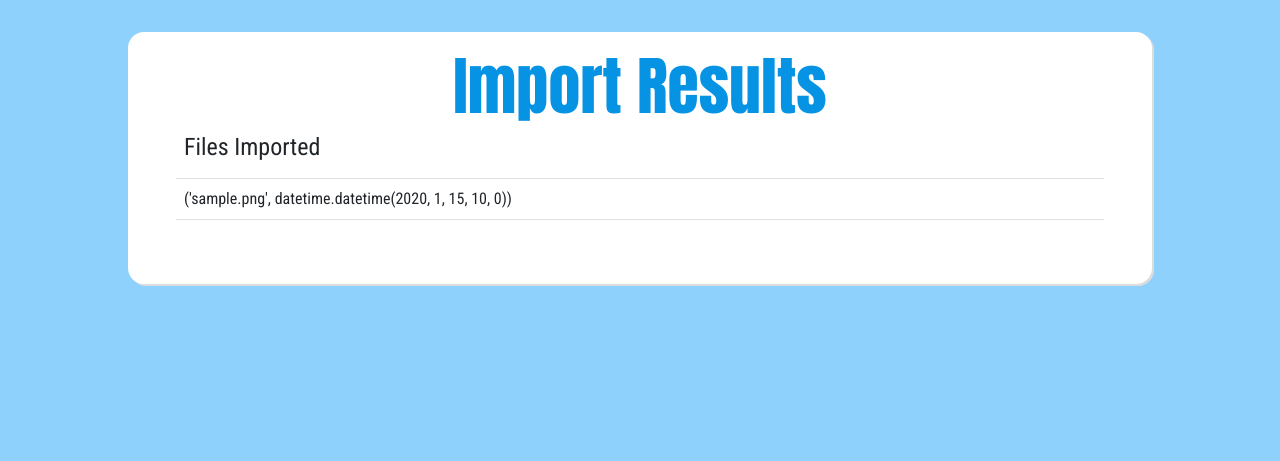
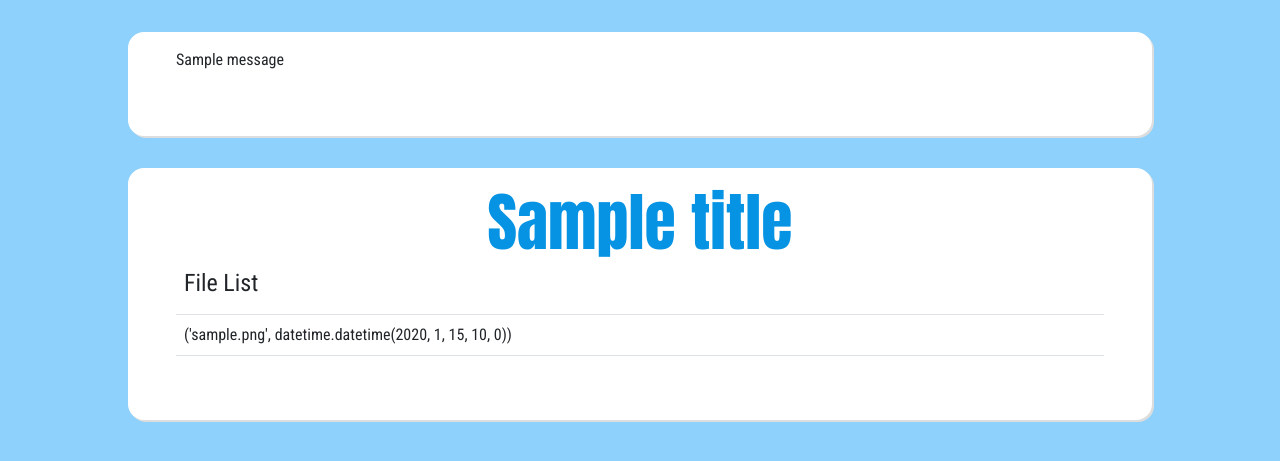
Before and after one commit to radawson/dbz, a Flask app: template addata/templates/breadcrumbs/complete.html in a window 1280 px wide. Shown: the part 72-533 px from the top of the page. Run offline with Flask 3, Linux system fonts and the light colour scheme; tables that the repository leaves empty hold one stand-in row (values such as "Sample post"); the template is opened without the code that fills it: values that come from a table or form of the project are taken from there, most other values are stand-ins (such as "Sample title", 1, 10 or a date in 2020); one stand-in notice (Sample message) is shown; some web fonts are replaced.

Commit message:
Better upload and import feedback

```diff
--- a/addata/breadcrumb.py
+++ b/addata/breadcrumb.py
@@ -1,4 +1,4 @@
-from flask import Blueprint, flash, render_template, request, redirect, send_from_directory, url_for
+from flask import Blueprint, flash, render_template, request, redirect, send_from_directory, url_for, session
 from werkzeug.utils import secure_filename
 import os
 import pandas as pd
@@ -23,14 +23,20 @@ def breadcrumbs():
 
 @bp.route('/upload', methods=['GET', 'POST'])
 def upload_file():
+    results = []
     if request.method == 'POST':
         # check if the post request has the file part
         if 'file' not in request.files:
             return redirect(request.url)
-        flash("Please wait, this can take some time")
         for f in request.files.getlist('file'):
             f.save(os.path.join(UPLOAD_PATH, secure_filename(f.filename)))
-    return render_template('breadcrumbs/upload.html')
+            results.append(f.filename)
+        operation ="File upload complete"
+        session['results'] = results
+        session['operation'] = operation
+        return redirect(url_for('breadcrumb.complete'))
+    else:
+        return render_template('breadcrumbs/upload.html')
 
 @bp.route('/download/<name>')
 def download_file(name):
@@ -43,7 +49,6 @@ bp.add_url_rule(
 @bp.route('/import')
 def process():
     results = []
-    messages = []
     for entry in os.scandir(UPLOAD_PATH):
         if '.parquet' in entry.name:
             # Check for previously processed files
@@ -51,8 +56,8 @@ def process():
             query = models.db.select()
             #TODO: disallow duplicate files imports?
             if models.File.query.filter_by(filename=entry.name).first():
-                print('File is a duplicate')
-                messages.append(f'{entry.name} is a duplicate')
+                print('File is a duplicate', Warning)
+                flash(f'{entry.name} is a duplicate')
             else:
                 df = pd.read_parquet(UPLOAD_PATH + '/'+ entry.name)
                 df.to_sql("breadcrumbs", con=models.db.engine, if_exists='append')
@@ -62,8 +67,16 @@ def process():
                 results.append(entry.name)
                 print(f'Processing {entry.name}')
                 os.rename(UPLOAD_PATH +'/'+ entry.name, PROCESSED_PATH +'/'+ entry.name)
-    messages.append(".parquet file import complete")
-    return render_template('breadcrumbs/complete.html', files=results, message=messages)
+    operation = "File import complete"
+    session['results'] = results
+    session['operation'] = operation
+    return redirect(url_for('breadcrumb.complete'))
+
+@bp.route('/complete')
+def complete():
+    results = session.pop('results', None)
+    operation = session.pop('operation', None)
+    return render_template('breadcrumbs/complete.html', files=results, title=operation)
 
 def allowed_file(filename):
     return '.' in filename and \
--- a/addata/templates/breadcrumbs/complete.html
+++ b/addata/templates/breadcrumbs/complete.html
@@ -5,14 +5,14 @@
 {% endblock %}
 
 {% block body %}
-<H1>Import Results</H1>
+<H1>{{ title }}</H1>
 
 <div class="table-responsive">
     <table class="table">
         <thead>
             <tr>
                 <th>
-                    <h4>Files Imported</h4>
+                    <h4>File List</h4>
                 </th>
             </tr>
         </thead>
--- a/addata/templates/breadcrumbs/upload.html
+++ b/addata/templates/breadcrumbs/upload.html
@@ -14,4 +14,8 @@
   </div>
 </form>
 
+<div class="progress">
+  <div class="progress-bar" role="progressbar" aria-valuenow="0" aria-valuemin="0" aria-valuemax="100"></div>
+</div>
+
 {% endblock %}
--- a/addata/templates/message.html
+++ b/addata/templates/message.html
@@ -1,4 +1,4 @@
-{% with messages = message %}
+{% with messages = get_flashed_messages() %}
 {% if messages %}
 <div class="container">
     {% for message in messages %}
```
Also changed, not shown: addata/templates/breadcrumbs/import.html (added, +25 -0 lines).
